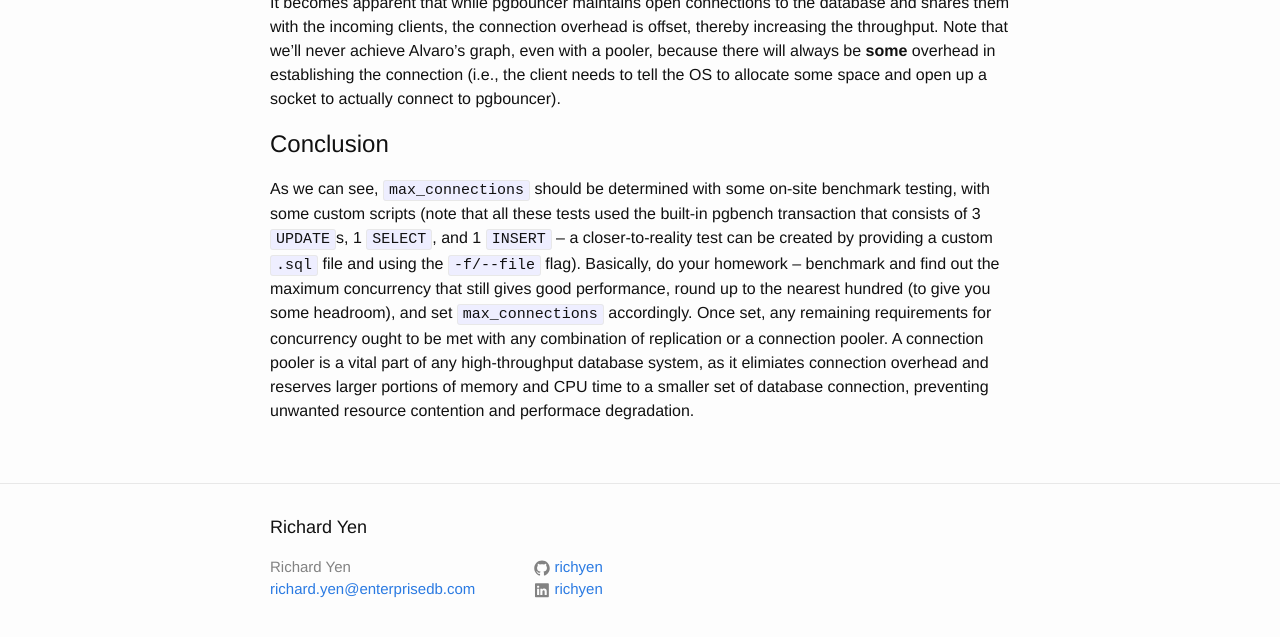
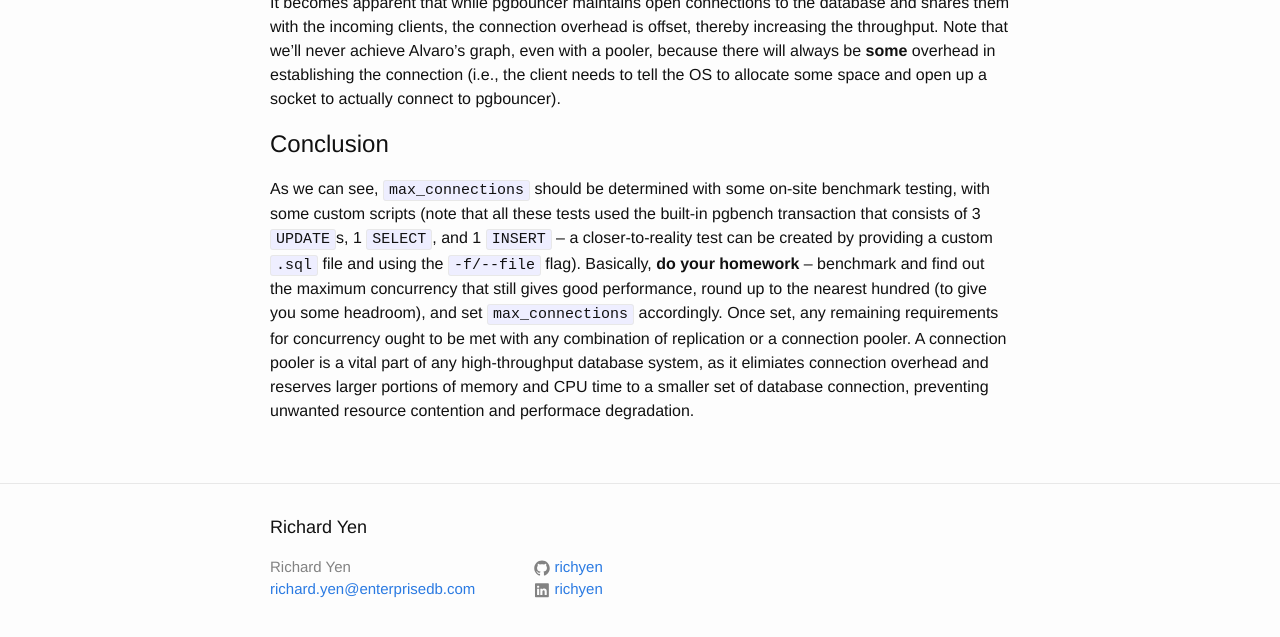
Before and after one commit to richyen/richyen.github.io, a Jekyll site: the page built from _posts/2019-06-26-pools_arent_just_for_cars.markdown, in a window 1280 px wide and 900 px high, scrolled down 4391 px, cut to the strip 239-876 px from the top of the window. Built offline with Jekyll 4.4.1, drawn with Linux system fonts in a browser that asks for light colours; comment, search, counter and statistics services are not loaded.

Commit message:
emphasis

```diff
--- a/_posts/2019-06-26-pools_arent_just_for_cars.markdown
+++ b/_posts/2019-06-26-pools_arent_just_for_cars.markdown
@@ -49,4 +49,4 @@ As we can see, because each transaction had to connect and disconnect, throughpu
 It becomes apparent that while pgbouncer maintains open connections to the database and shares them with the incoming clients, the connection overhead is offset, thereby increasing the throughput.  Note that we'll never achieve Alvaro's graph, even with a pooler, because there will always be __some__ overhead in establishing the connection (i.e., the client needs to tell the OS to allocate some space and open up a socket to actually connect to pgbouncer).
 
 # Conclusion
-As we can see, `max_connections` should be determined with some on-site benchmark testing, with some custom scripts (note that all these tests used the built-in pgbench transaction that consists of 3 `UPDATE`s, 1 `SELECT`, and 1 `INSERT` -- a closer-to-reality test can be created by providing a custom `.sql` file and using the `-f/--file` flag).  Basically, do your homework -- benchmark and find out the maximum concurrency that still gives good performance, round up to the nearest hundred (to give you some headroom), and set `max_connections` accordingly.  Once set, any remaining requirements for concurrency ought to be met with any combination of replication or a connection pooler.  A connection pooler is a vital part of any high-throughput database system, as it elimiates connection overhead and reserves larger portions of memory and CPU time to a smaller set of database connection, preventing unwanted resource contention and performace degradation.
+As we can see, `max_connections` should be determined with some on-site benchmark testing, with some custom scripts (note that all these tests used the built-in pgbench transaction that consists of 3 `UPDATE`s, 1 `SELECT`, and 1 `INSERT` -- a closer-to-reality test can be created by providing a custom `.sql` file and using the `-f/--file` flag).  Basically, __do your homework__ -- benchmark and find out the maximum concurrency that still gives good performance, round up to the nearest hundred (to give you some headroom), and set `max_connections` accordingly.  Once set, any remaining requirements for concurrency ought to be met with any combination of replication or a connection pooler.  A connection pooler is a vital part of any high-throughput database system, as it elimiates connection overhead and reserves larger portions of memory and CPU time to a smaller set of database connection, preventing unwanted resource contention and performace degradation.
```
